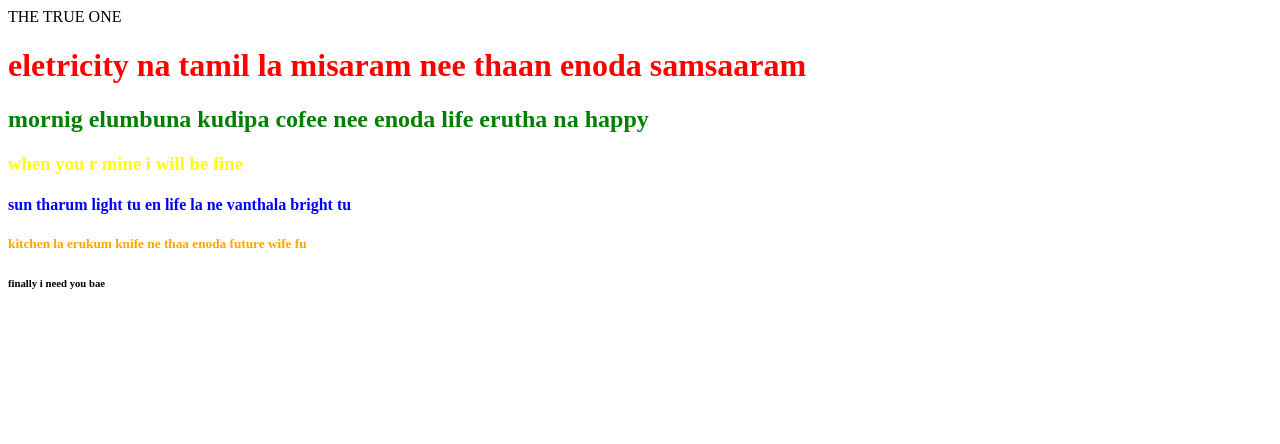
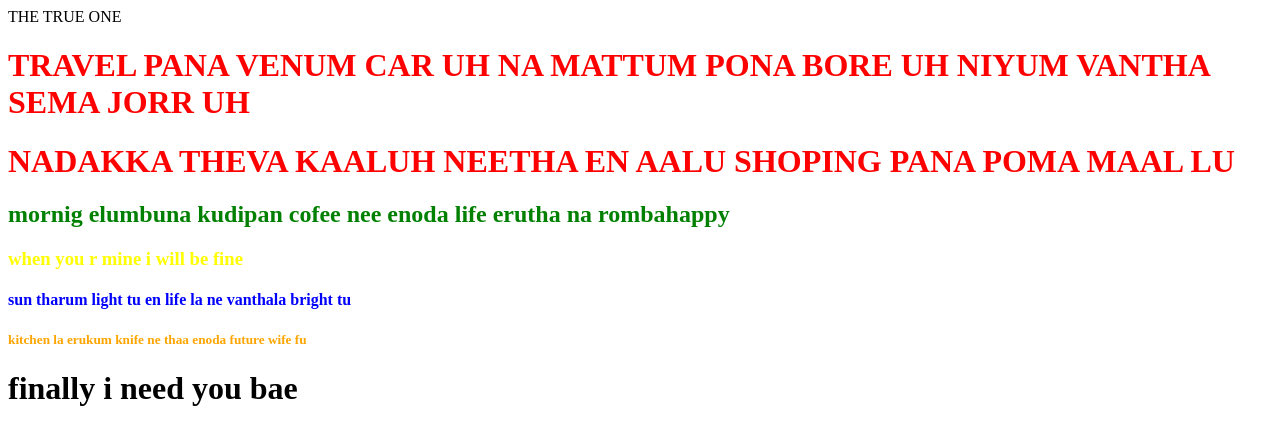
Before and after one commit to altrin206/altrin206.github.io, a plain HTML site: page index.html in a window 1280 px wide. Drawn offline with Linux system fonts and the light colour scheme.

Commit message:
Update index.html

```diff
--- a/index.html
+++ b/index.html
@@ -3,11 +3,12 @@
           <tittle>THE TRUE ONE</tittle>
        </head>
        <boady>
-       <h1 style="color:red">eletricity na tamil la misaram nee thaan enoda samsaaram</h1>
-       <h2 style="color:green">mornig elumbuna kudipa cofee nee enoda life erutha na happy</h2>
+        <h1 style="color:red">TRAVEL PANA VENUM CAR UH NA MATTUM PONA BORE UH NIYUM VANTHA SEMA JORR UH</h1>
+       <h1 style="color:red">NADAKKA THEVA KAALUH NEETHA EN AALU SHOPING PANA POMA MAAL LU</h1>
+       <h2 style="color:green">mornig elumbuna kudipan cofee nee enoda life erutha na rombahappy</h2>
        <h3 style="color:yellow">when you r mine i will be fine  </h3>
        <h4 style="color:blue">sun tharum light tu en life la ne vanthala bright tu</h4>
        <h5 style="color:orange">kitchen la erukum knife ne thaa enoda future wife fu</h5>
-       <h6 tyle="color:violet">finally i need you bae</h6>
+       <h1 tyle="color:violet">finally i need you bae</h1>
        </body>
 </html>
```
